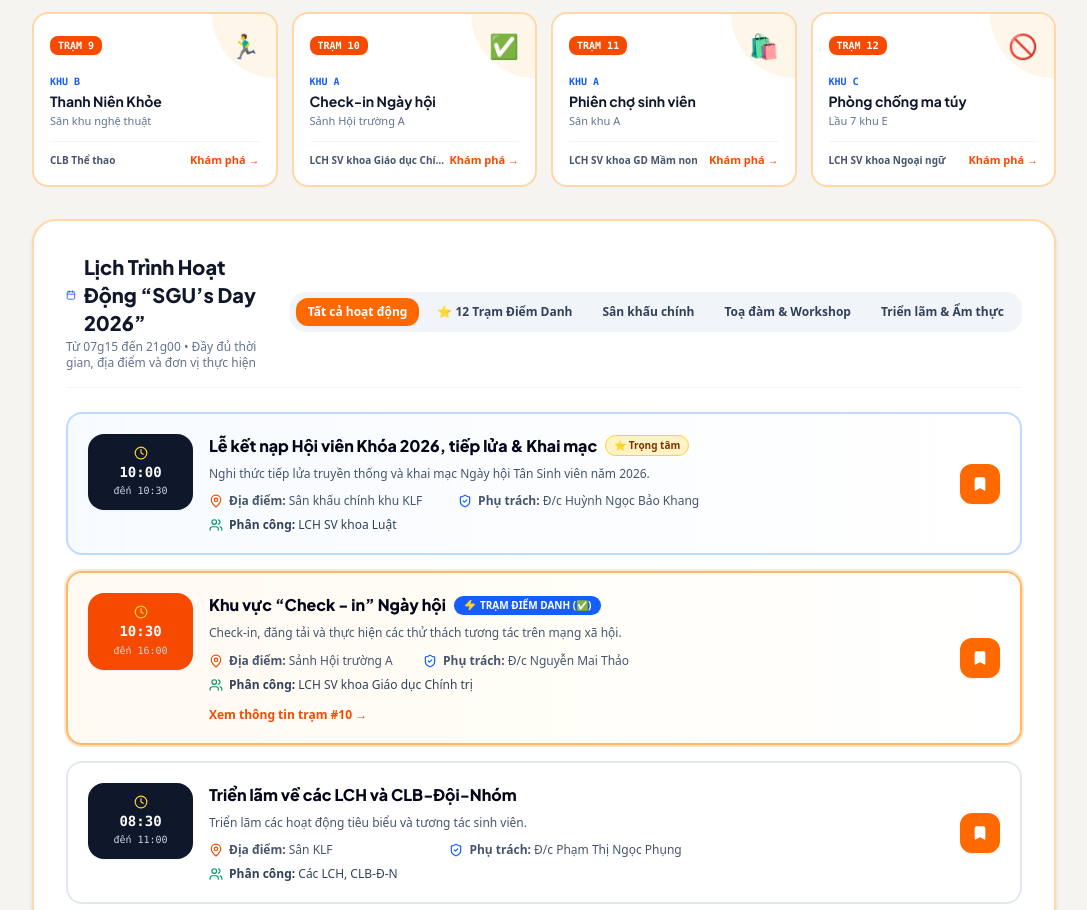
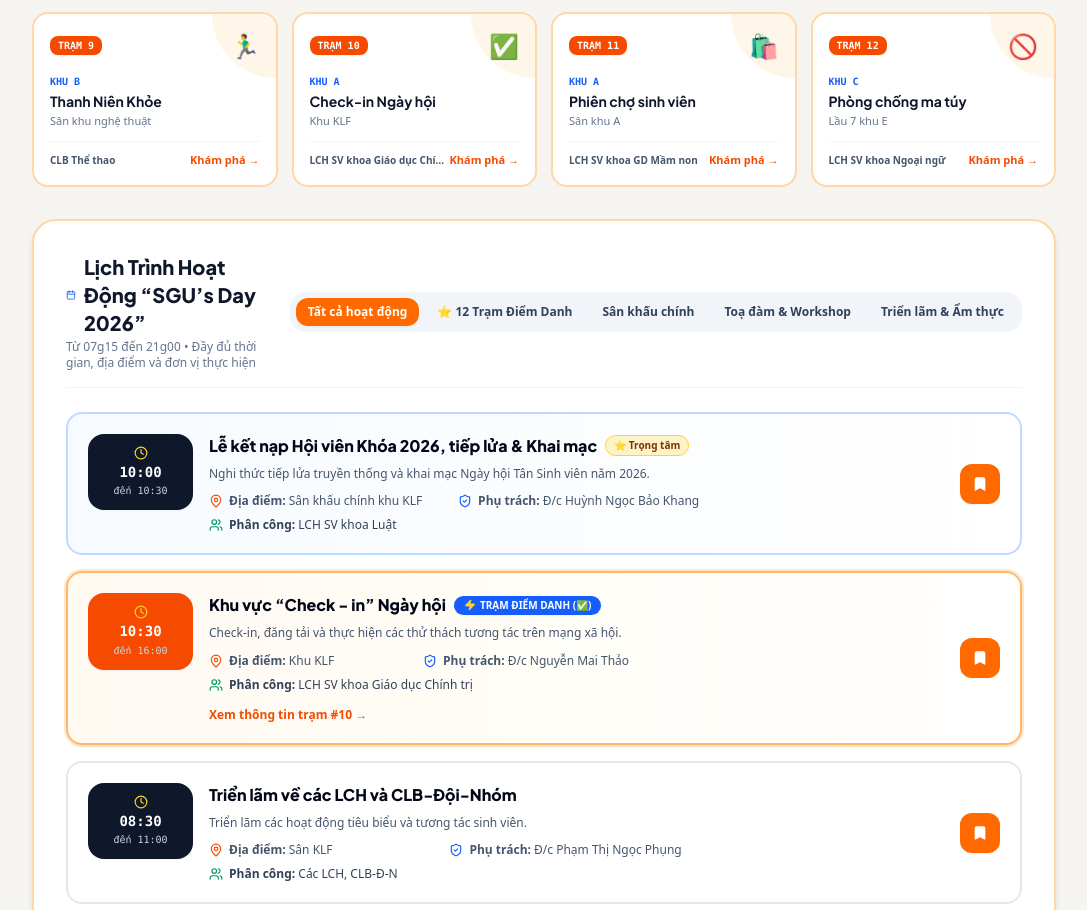
Before and after one commit to ngonguyenthanhdat040606-droid/NgayHoiTanSinhvien_SGU-sDay_2026, a React (Vite) app: page / in a window 1280 px wide. Shown: the part 1172-2082 px from the top of the page, without its empty margins (96-1183 px from the left). Built offline with nearby package versions, Linux system fonts and the light colour scheme; no server answers; a web font is replaced by a local one.

Commit message:
Update check-in station location to Khu KLF

```diff
--- a/src/data/mockData.ts
+++ b/src/data/mockData.ts
@@ -189,7 +189,7 @@ export const INITIAL_STATIONS: Station[] = [
     shortName: 'Check-in Ngày hội',
     tagline: 'Khu vực đón tiếp & check-in',
     description: 'Check-in, đăng tải và thực hiện các thử thách tương tác trên mạng xã hội.',
-    location: 'Sảnh Hội trường A',
+    location: 'Khu KLF',
     zone: 'A',
     icon: 'CheckCircle2',
     color: 'from-blue-500 to-cyan-600',
@@ -285,7 +285,7 @@ export const TIMELINE_EVENTS: TimelineEvent[] = [
   },
   {
     id: 'act-2', activityNumber: 2, time: '10:30', endTime: '16:00',
-    title: 'Khu vực “Check - in” Ngày hội', location: 'Sảnh Hội trường A',
+    title: 'Khu vực “Check - in” Ngày hội', location: 'Khu KLF',
     category: 'station_activity', description: 'Check-in, đăng tải và thực hiện các thử thách tương tác trên mạng xã hội.',
     inCharge: 'Đ/c Nguyễn Mai Thảo', assignedUnit: 'LCH SV khoa Giáo dục Chính trị',
     isHighlight: true, isCheckinStation: true, stationId: 'station-10'
--- a/src/utils/storage.ts
+++ b/src/utils/storage.ts
@@ -2,7 +2,7 @@ import { Student, Station, OrganizerSession } from '../types';
 import { INITIAL_STATIONS, INITIAL_STUDENTS } from '../data/mockData';
 
 const STUDENTS_KEY = 'tsv_students_v8';
-const STATIONS_KEY = 'tsv_stations_v11';
+const STATIONS_KEY = 'tsv_stations_v12';
 const ACTIVE_STUDENT_ID_KEY = 'tsv_active_student_id_v5';
 const ORGANIZER_SESSION_KEY = 'tsv_organizer_session_v5';
 const ORGANIZER_PIN_KEY = 'tsv_organizer_pin_v6';
```
Also changed, not shown: 1 other file (tests, documents, lock files or other folders).
